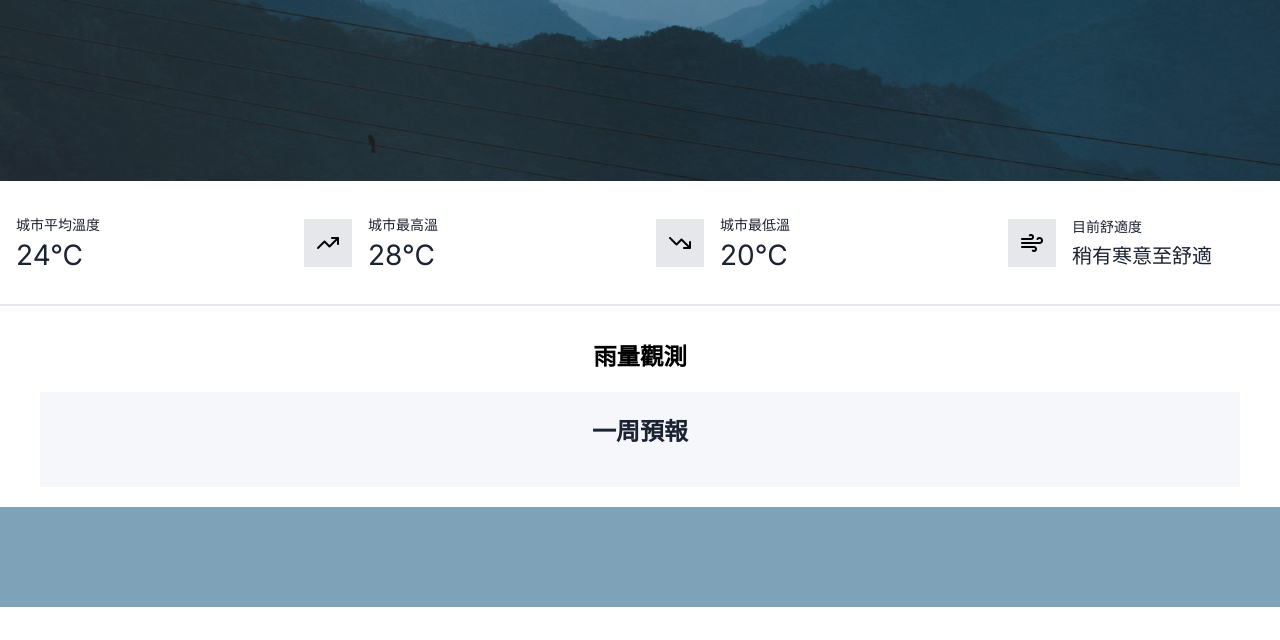
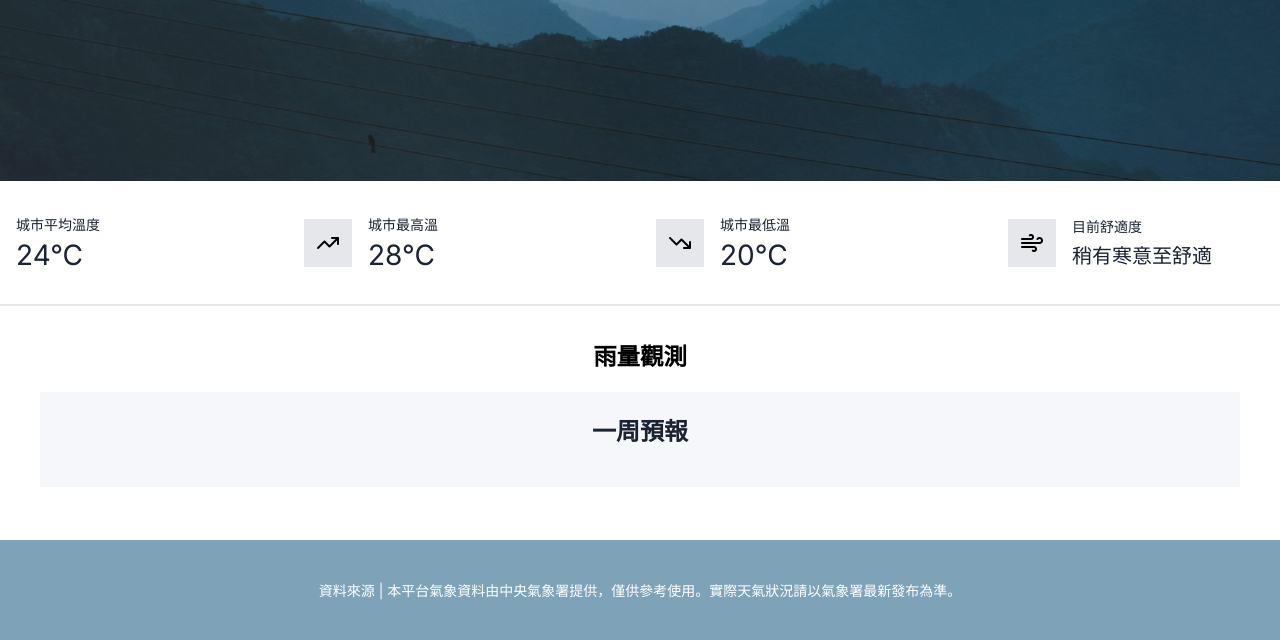
Before and after one commit to shih3807/team-weather, a plain HTML site: page index.html in a window 1280 px wide. Shown: the part 514-1154 px from the top of the page. Before the commit the page ends 1121 px from the top, so only its background shows below. Drawn offline with Linux system fonts and the light colour scheme; no server answers.

Commit message:
新增footer區塊

```diff
--- a/css/current-weather.css
+++ b/css/current-weather.css
@@ -307,4 +307,12 @@ footer {
   background-color: #7ea2b7;
   bottom: 0;
   flex-shrink: 0;
+  display: flex;
+  align-items: center;
+  justify-content: center;
+  margin-top: 33px;
 }
+.footer_text{
+    font-size: 14px;
+    color: #fff;
+}
--- a/index.html
+++ b/index.html
@@ -151,7 +151,12 @@
 
       <div id="weather"></div>
     </section>
-    <footer></footer>
+    <footer>
+      <div class="footer_text">
+        資料來源 |
+        本平台氣象資料由中央氣象署提供，僅供參考使用。實際天氣狀況請以氣象署最新發布為準。
+      </div>
+    </footer>
 
     <!-- <script src="js/main.js"></script> -->
     <!-- 把KEY存放在config中 -->
```
